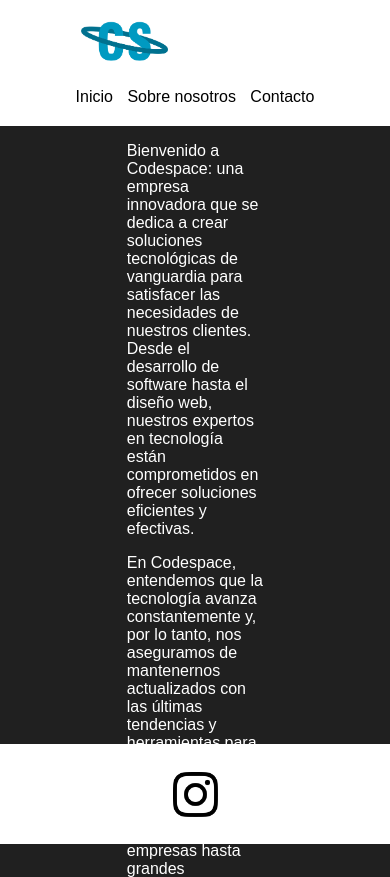
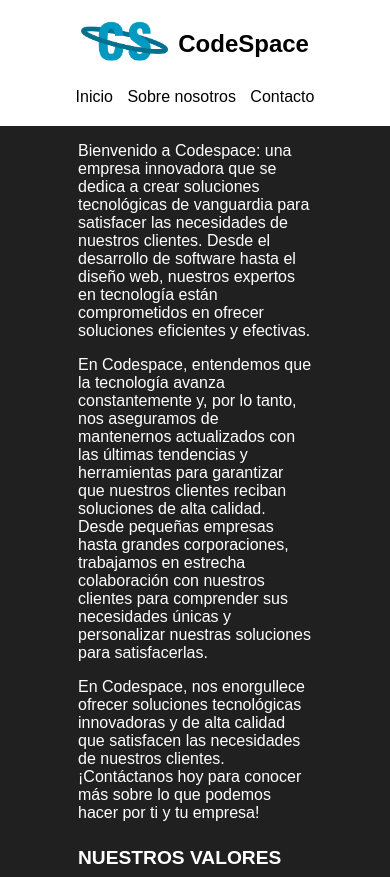
Before and after one commit to CodeSpaceUy/WebCorp, a plain HTML site: page about.html in a window 390 px wide. Shown: the top 877 px of the page. Drawn offline with Linux system fonts and the light colour scheme.

Commit message:
Update estilos.css

```diff
--- a/estilos.css
+++ b/estilos.css
@@ -29,12 +29,13 @@
     background-color:white;
     align-items: center;
     padding: 10px;
+    color: #000;
 
 }
 .footer{
      /* border: 5px solid darkblue;  */
 
-  position: absolute;
+
   bottom: 0px;
   background-color:white;
   display: flex;
@@ -46,7 +47,7 @@
      /* border: 5px solid darkblue;  */
     justify-content: space-between;
     align-items: center;
-    width: 50%;
+    width: 35%;
     margin: auto;
 
 }
@@ -73,11 +74,13 @@
     justify-content: center;
     }
 .info{
-    width: 35%;
+    width: 30%;
     font-family: sans-serif;
     font-size: 1.2rem;
 
 }
+
+
 
 
 #nuestra_foto{
@@ -106,6 +109,10 @@
     }
     p{
         font-size: 1rem;
+
+    }
+    .info{
+        width: 60%;
 
     }
 }
```
